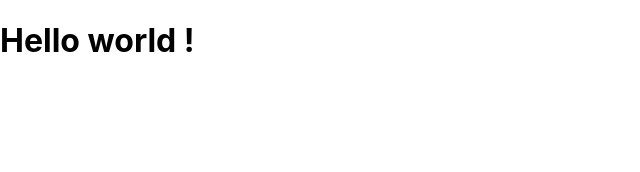
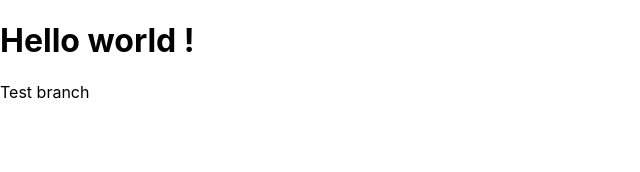
Before and after one commit to Theophane38/ascanio-test, a React (Create React App) app: page / in a window 1280 px wide. Shown: the top 172 px of the page, without its empty margins (0-640 px from the left). Built offline with nearby package versions, Linux system fonts and the light colour scheme.

Commit message:
test dev branch

```diff
--- a/src/App.js
+++ b/src/App.js
@@ -7,6 +7,7 @@ class  App extends React.Component {
     return (
       <div className="App">
         <h1>Hello world !</h1>
+        <p>Test branch</p>
       </div>
     )
   }
```
